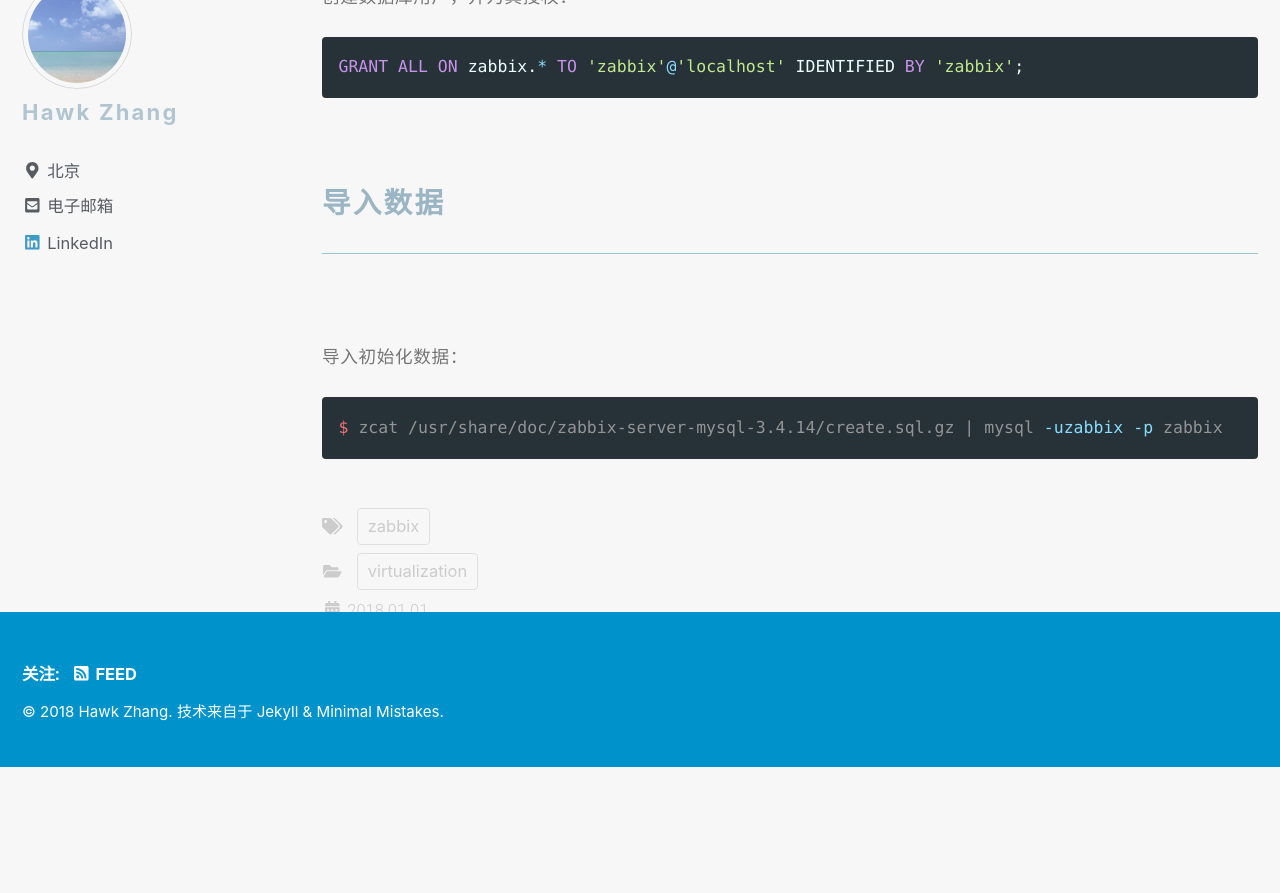
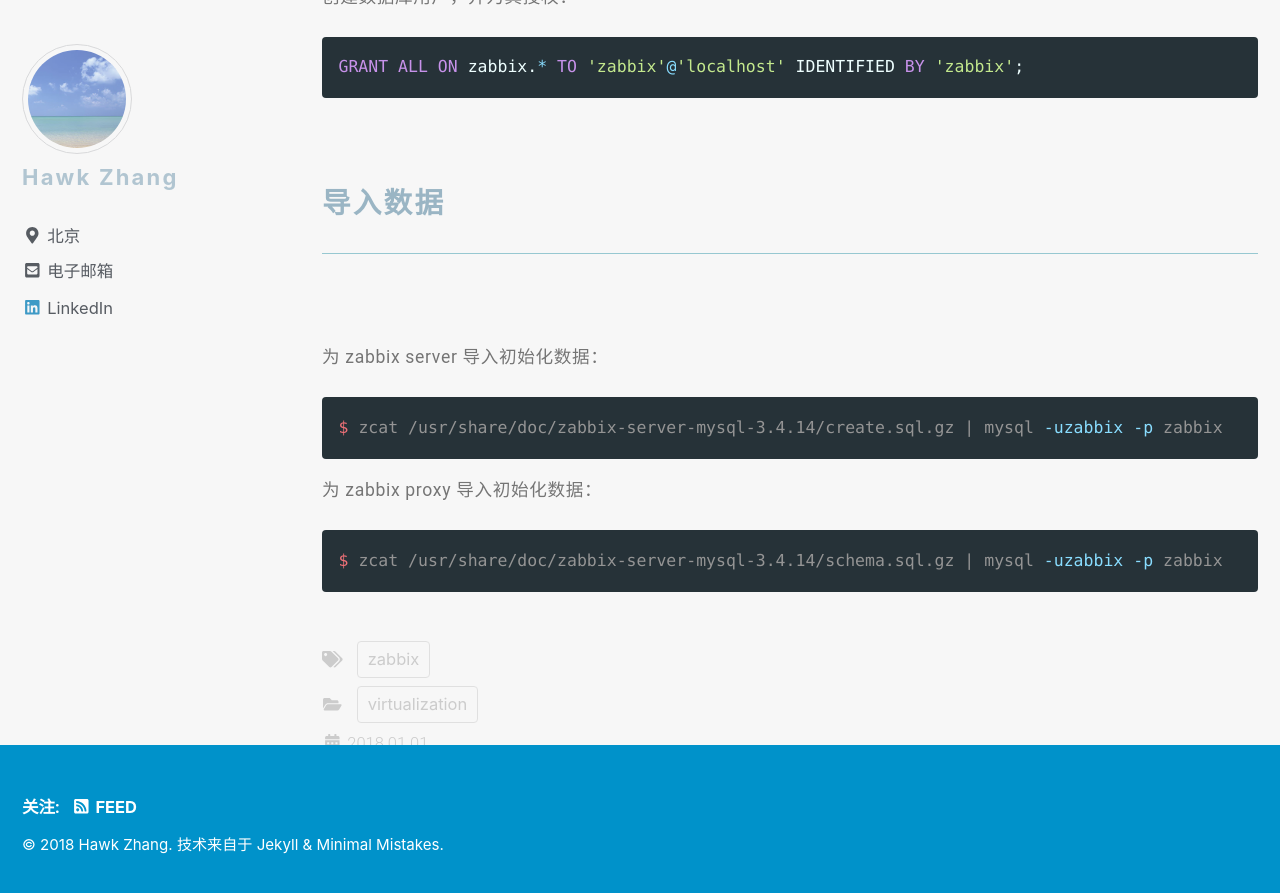
Before and after one commit to narru888/linotes_note, a Jekyll site: the page built from _posts/monitor/zabbix/2018-01-01-zabbix.basic.md, in a window 1280 px wide and 900 px high, scrolled down 9155 px. Shown: the top 893 px of the window. Built offline with Jekyll 4.4.1, drawn with Linux system fonts in a browser that asks for light colours; nearby versions of some CDN libraries; a script that is not in the unit is left out; before the commit the page ends 9922 px from its top, so only the background shows below that.

Commit message:
update on 2018-10-18 10:50:01 CST

````diff
--- a/_posts/monitor/zabbix/2018-01-01-zabbix.basic.md
+++ b/_posts/monitor/zabbix/2018-01-01-zabbix.basic.md
@@ -275,8 +275,14 @@ GRANT ALL ON zabbix.* TO 'zabbix'@'localhost' IDENTIFIED BY 'zabbix';
 
 ### 导入数据
 
-导入初始化数据：
+为 zabbix server 导入初始化数据：
 
 ```bash
 $ zcat /usr/share/doc/zabbix-server-mysql-3.4.14/create.sql.gz | mysql -uzabbix -p zabbix
 ```
+
+为 zabbix proxy 导入初始化数据：
+
+```bash
+$ zcat /usr/share/doc/zabbix-server-mysql-3.4.14/schema.sql.gz | mysql -uzabbix -p zabbix
+```
````
